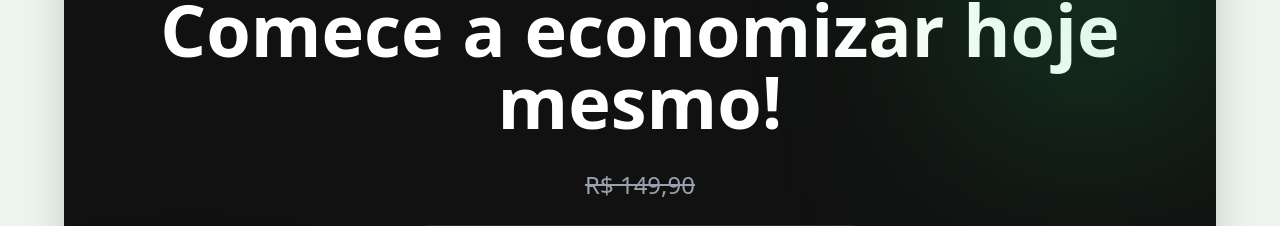
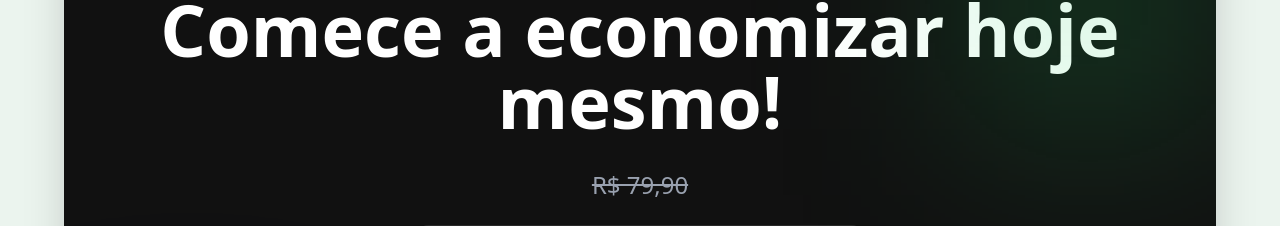
Before and after one commit to galhardistore-coder/Duo-Head, a React (Vite) app: page / in a window 1280 px wide. Shown: the part 6376-6602 px from the top of the page. Built offline with nearby package versions, Linux system fonts and the light colour scheme.

Commit message:
feat: Update pricing for Duo Head launch
Adjusts the original price displayed on the landing page to R$79,90, aligning with the current promotional offer. This change aims to improve the perceived value and encourage conversions.

```diff
--- a/src/App.tsx
+++ b/src/App.tsx
@@ -465,7 +465,7 @@ export default function App() {
 
           <div className="flex flex-col items-center gap-6 mb-12">
             <div className="flex items-baseline gap-2">
-              <span className="text-gray-400 text-2xl line-through">R$ 149,90</span>
+              <span className="text-gray-400 text-2xl line-through">R$ 79,90</span>
             </div>
             <div className="bg-white/10 px-8 py-4 rounded-2xl flex flex-col items-center">
               <span className="text-gray-300 font-bold">Por apenas</span>
```
